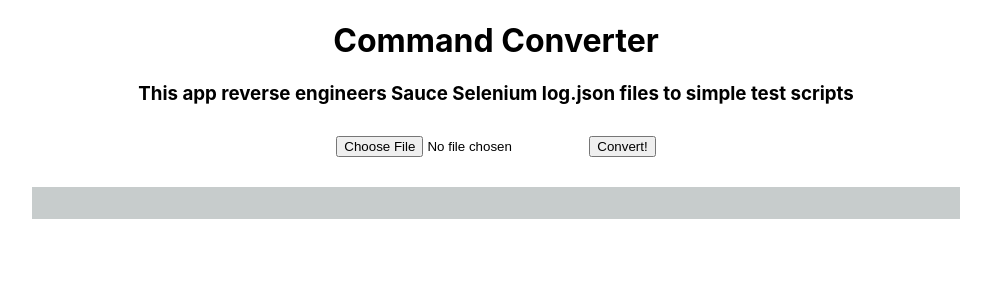
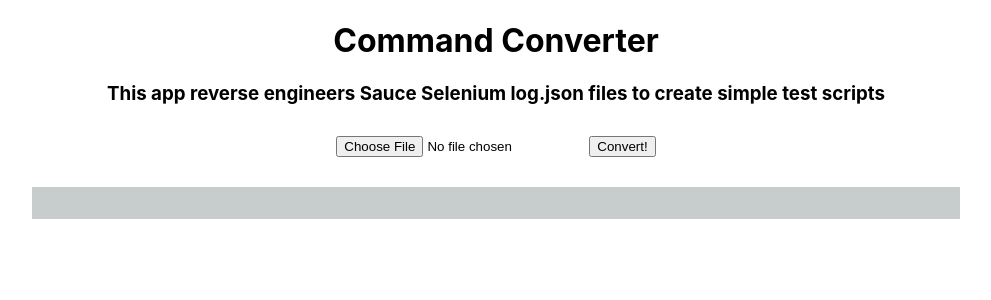
Before and after one commit to abrown4123/commandConverter, a React (Create React App) app: page / in a window 1280 px wide. Shown: the top 300 px of the page, without its empty margins (144-1135 px from the left). Built offline with nearby package versions, Linux system fonts and the light colour scheme.

Commit message:
Fix small typo in description heading

```diff
--- a/src/App.js
+++ b/src/App.js
@@ -79,7 +79,7 @@ function App() {
   return (
     <div className="App">
       <h1>Command Converter</h1>
-      <h3>This app reverse engineers Sauce Selenium log.json files to simple test scripts</h3>
+      <h3>This app reverse engineers Sauce Selenium log.json files to create simple test scripts</h3>
       <div>
         <input id="json" type="file" name="json" onChange={handleChange} />
         <button type="submit" onClick={convertCode}>
```
